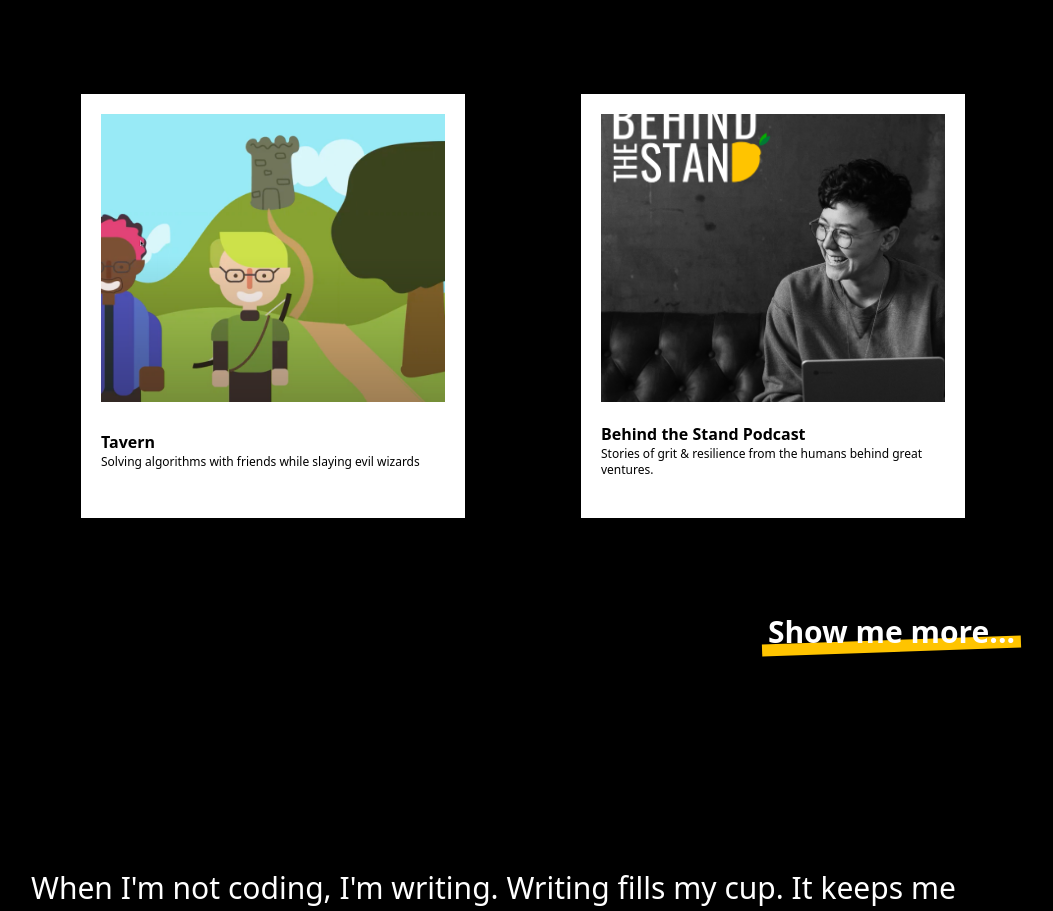
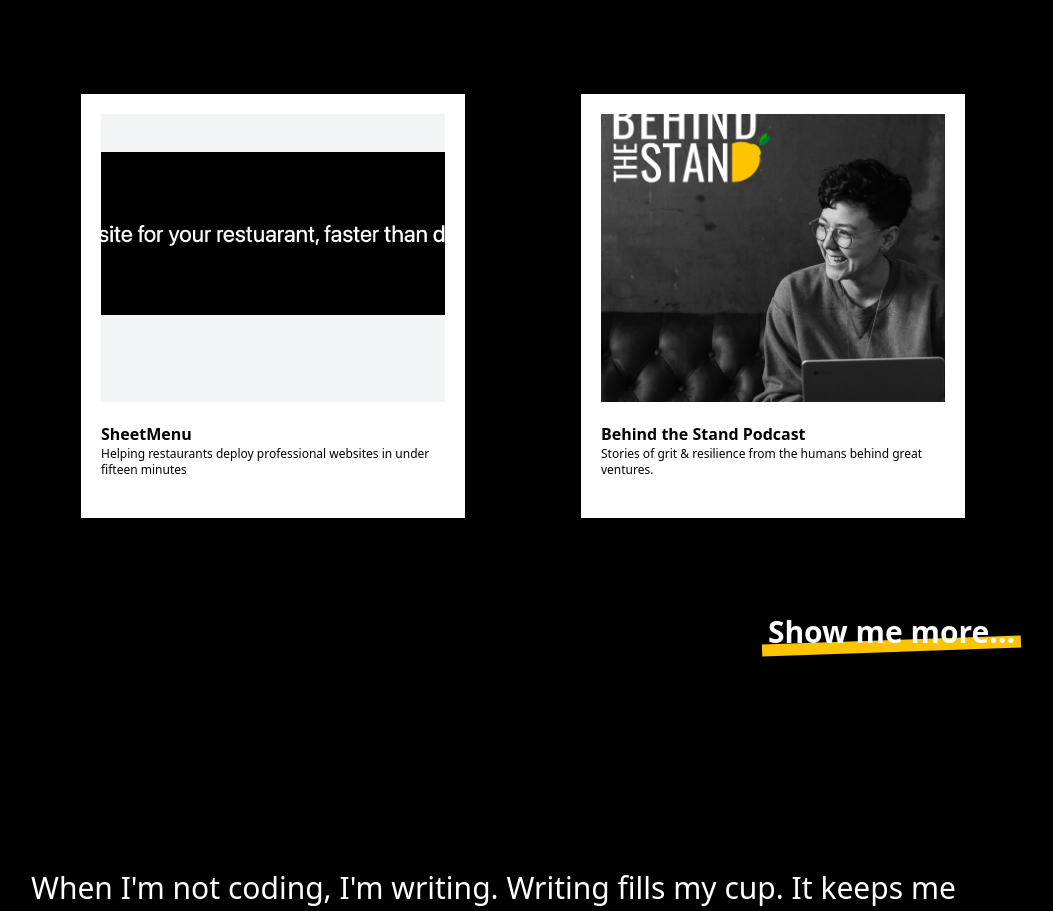
Before and after one commit to alicelovescake/nibbles-n-bytes, a Next.js app: page / in a window 1280 px wide. Shown: the part 1826-2737 px from the top of the page, without its empty margins (117-1170 px from the left). Built offline with nearby package versions, Linux system fonts and the light colour scheme.

Commit message:
Fix route for latest post and updated latest project

```diff
--- a/pages/index.js
+++ b/pages/index.js
@@ -73,13 +73,13 @@ export default function Index({ latestPost }) {
 
             <div className="grid md:grid-cols-1 lg:grid-cols-2 gap-4">
               <Polaroid
-                image="assets/projects/tavern/cover.png"
-                route="/projects/tavern-hack"
+                image="assets/projects/sheet-menu/cover.png"
+                route="/projects/sheet-menu"
                 rotate="hover:rotate-3"
               >
-                <p className="font-bold">Tavern</p>
+                <p className="font-bold">SheetMenu</p>
                 <p className="text-xs">
-                  Solving algorithms with friends while slaying evil wizards
+                Helping restaurants deploy professional websites in under fifteen minutes
                 </p>
               </Polaroid>
 
@@ -116,7 +116,7 @@ export default function Index({ latestPost }) {
             <Polaroid
               image={latestPost.coverImage}
               rotate="hover:rotate-3"
-              route={`/post/${latestPost.slug}`}
+              route={`/posts/${latestPost.slug}`}
             >
               <p className="font-bold">{latestPost.title}</p>
               <p className="text-xs">{latestPost.excerpt}</p>
```
